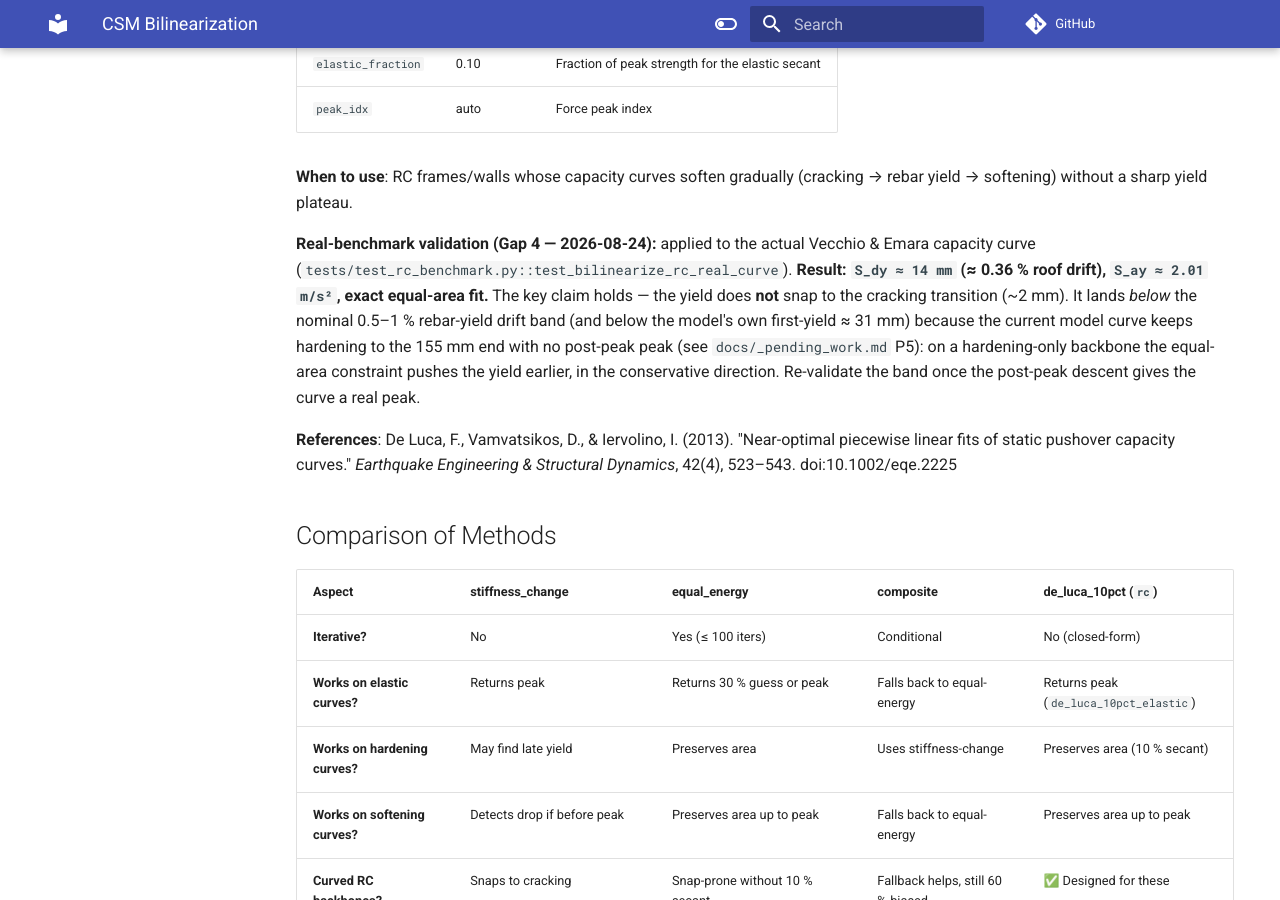
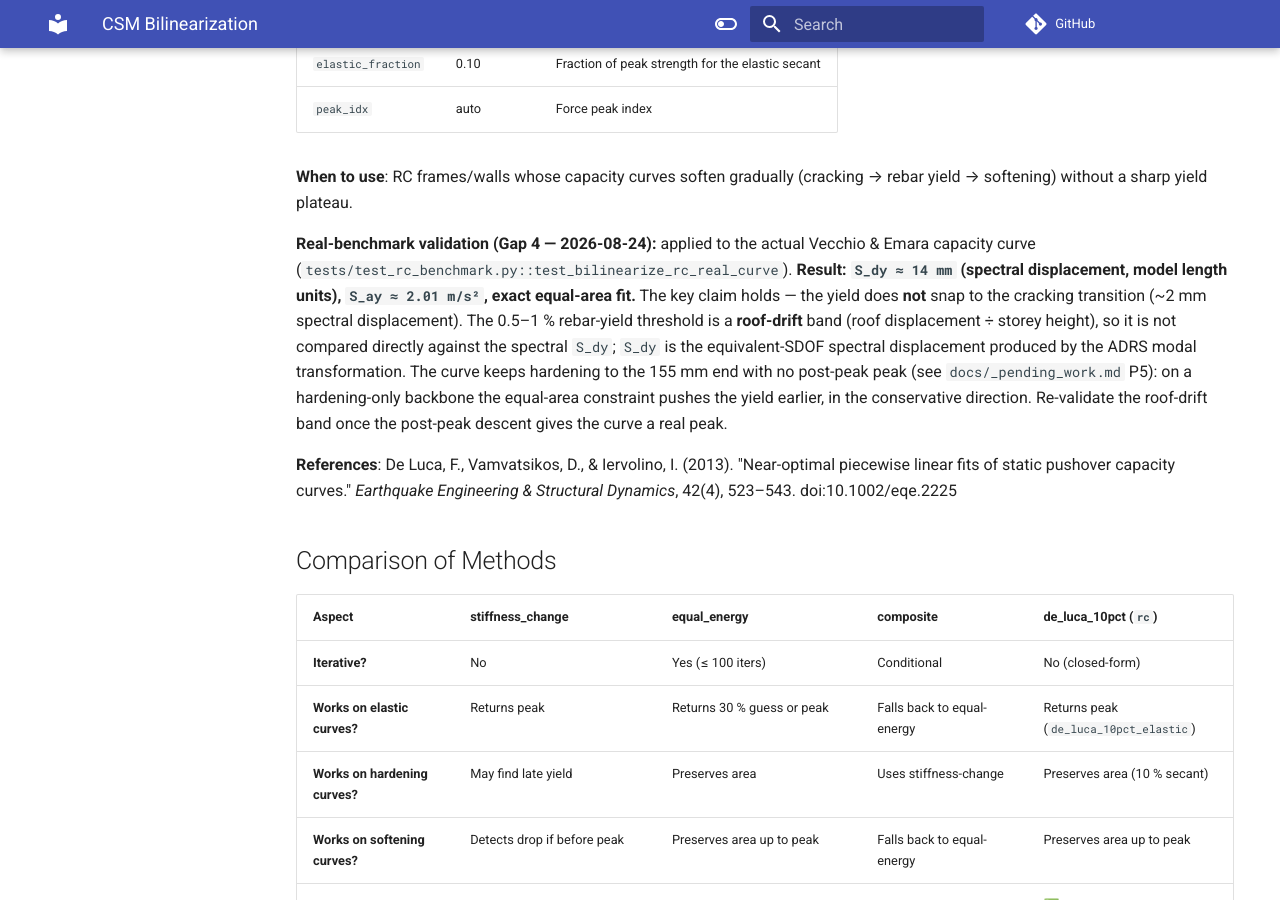
Before and after one commit to boustrephon/fea_toolkit, an MkDocs documentation site: the page built from docs/csm_bilinearization.md, in a window 1280 px wide and 900 px high, scrolled down 3213 px. Built offline with MkDocs 1.6.1 and Material for MkDocs 9.7.7, drawn with Linux system fonts in a browser that asks for light colours; comment, search, counter and statistics services are not loaded.

Commit message:
docs: align review-finding records with current implemented state
- _pending_work.md: record force-diagram milestone-4 (wrapper removal) as completed 2026-08-24 and label the P4 S_dy result as spectral displacement.
- csm_bilinearization.md / deprecation_plan.md: S_dy ≈ 14 mm is the spectral displacement; the 0.5-1 % band is a roof-drift threshold not compared directly against S_dy.
- force_diagram_unification.md: status updated to milestones 1-4 landed (four legacy wrappers removed).
- linting_fix_plan.md: reference the split module paths (model/geometry_core|frames|mesh.py).
- pushover_analysis.md: config example documents the 1e-6 pushover default.

```diff
--- a/docs/csm_bilinearization.md
+++ b/docs/csm_bilinearization.md
@@ -157,15 +157,16 @@ iteration)**:
 
 **Real-benchmark validation (Gap 4 — 2026-08-24):** applied to the actual
 Vecchio & Emara capacity curve (`tests/test_rc_benchmark.py::test_bilinearize_rc_real_curve`).
-**Result: `S_dy ≈ 14 mm` (≈ 0.36 % roof drift), `S_ay ≈ 2.01 m/s²`, exact
-equal-area fit.**  The key claim holds — the yield does **not** snap to the
-cracking transition (~2 mm).  It lands *below* the nominal 0.5–1 %
-rebar-yield drift band (and below the model's own first-yield ≈ 31 mm)
-because the current model curve keeps hardening to the 155 mm end with no
-post-peak peak (see `docs/_pending_work.md` P5): on a hardening-only
-backbone the equal-area constraint pushes the yield earlier, in the
-conservative direction.  Re-validate the band once the post-peak descent
-gives the curve a real peak.
+**Result: `S_dy ≈ 14 mm` (spectral displacement, model length units), `S_ay ≈ 2.01 m/s²`,
+exact equal-area fit.**  The key claim holds — the yield does **not** snap to the
+cracking transition (~2 mm spectral displacement).  The 0.5–1 % rebar-yield
+threshold is a **roof-drift** band (roof displacement ÷ storey height), so it is
+not compared directly against the spectral `S_dy`; `S_dy` is the equivalent-SDOF
+spectral displacement produced by the ADRS modal transformation.  The curve keeps
+hardening to the 155 mm end with no post-peak peak (see `docs/_pending_work.md` P5):
+on a hardening-only backbone the equal-area constraint pushes the yield earlier, in
+the conservative direction.  Re-validate the roof-drift band once the post-peak
+descent gives the curve a real peak.
 
 **References**: De Luca, F., Vamvatsikos, D., & Iervolino, I. (2013).
 "Near-optimal piecewise linear fits of static pushover capacity curves."
```
Also changed, not shown: docs/_pending_work.md (+8 -5 lines), docs/deprecation_plan.md (+7 -4 lines), docs/force_diagram_unification.md (+2 -2 lines), docs/linting_fix_plan.md (+2 -1 lines), docs/pushover_analysis.md (+1 -1 lines).
